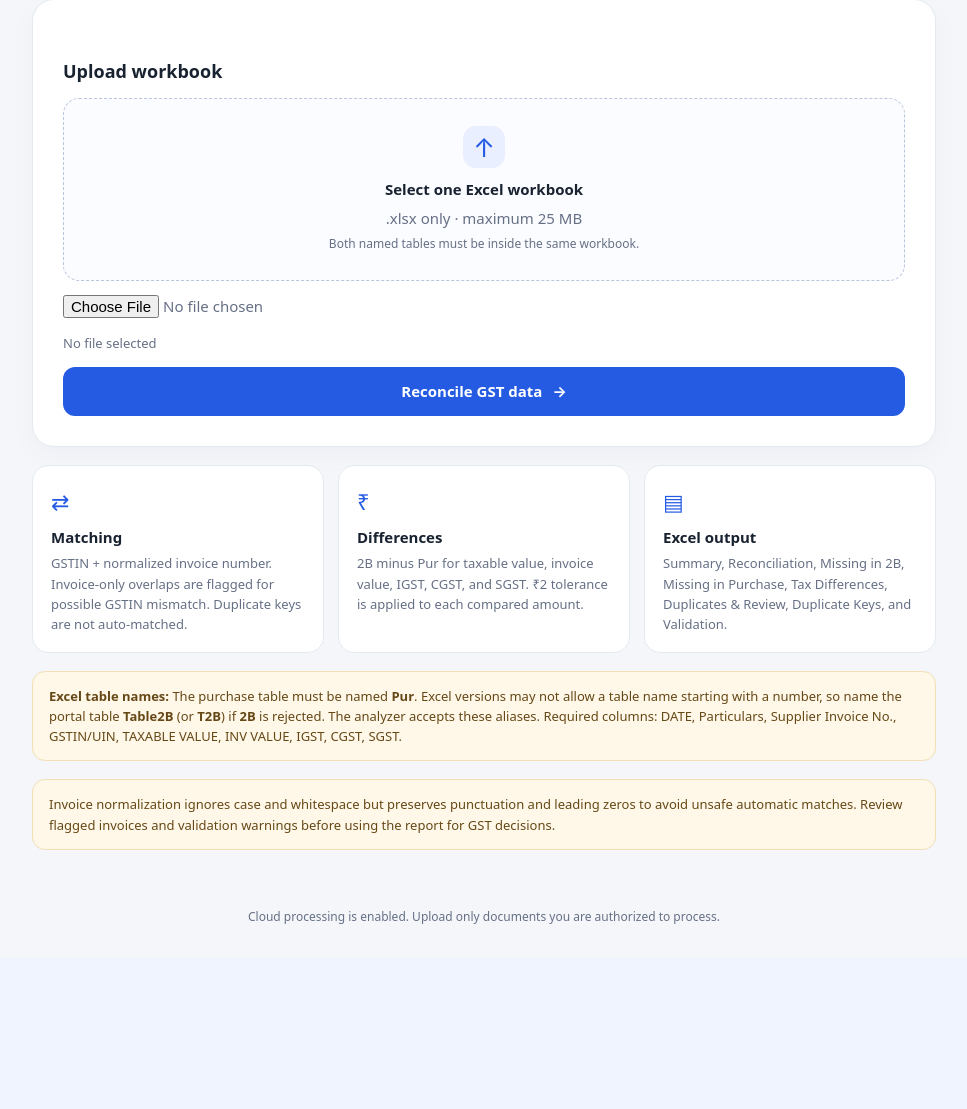
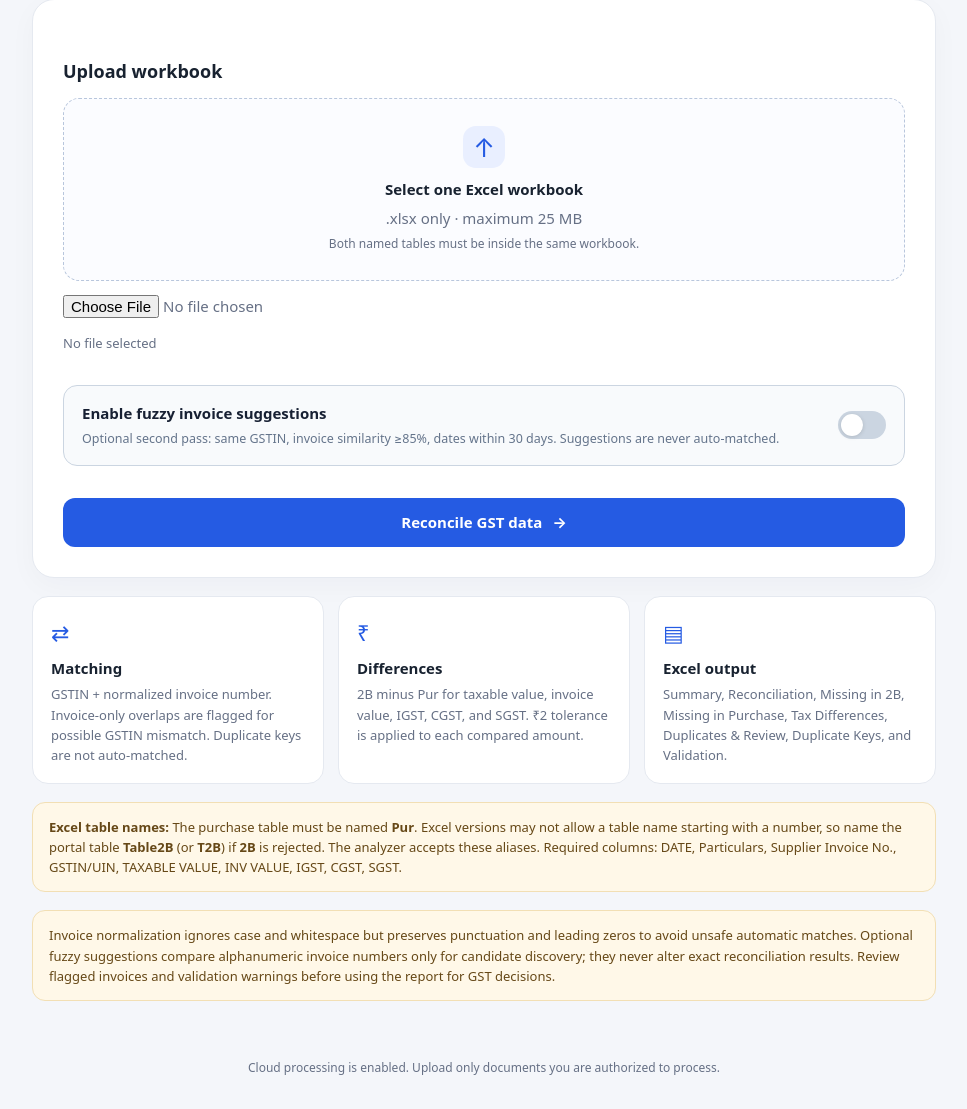
Before and after one commit to afteratim/fuzz_tsg, a Flask app: page /gst-reconcile in a window 1280 px wide. Shown: the part 354-1463 px from the top of the page, without its empty margins (156-1123 px from the left). Before the commit the page ends 1278 px from the top, so only its background shows below. Run offline with Flask 3, Linux system fonts and the light colour scheme; the visitor is signed in with stand-in values (Sample User, id 1); some libraries are stand-ins or nearby versions.

Commit message:
Update gst_reconciliation.html

```diff
--- a/templates/gst_reconciliation.html
+++ b/templates/gst_reconciliation.html
@@ -19,6 +19,11 @@
     </label>
     <input id="workbook" name="workbook" type="file" required accept=".xlsx">
     <div id="selected-files" class="selected-files">No file selected</div>
+    <label class="fuzzy-toggle" for="fuzzy_enabled">
+      <span class="fuzzy-toggle-copy"><strong>Enable fuzzy invoice suggestions</strong><small>Optional second pass: same GSTIN, invoice similarity ≥85%, dates within 30 days. Suggestions are never auto-matched.</small></span>
+      <input id="fuzzy_enabled" name="fuzzy_enabled" type="checkbox" value="on">
+      <span class="fuzzy-switch" aria-hidden="true"></span>
+    </label>
     <button class="primary" type="submit">Reconcile GST data <span>→</span></button>
   </form>
 </section>
@@ -28,6 +33,7 @@
   <article class="info-card"><span class="card-icon">▤</span><h3>Excel output</h3><p>Summary, Reconciliation, Missing in 2B, Missing in Purchase, Tax Differences, Duplicates & Review, Duplicate Keys, and Validation.</p></article>
 </section>
 <p class="notice"><strong>Excel table names:</strong> The purchase table must be named <strong>Pur</strong>. Excel versions may not allow a table name starting with a number, so name the portal table <strong>Table2B</strong> (or <strong>T2B</strong>) if <strong>2B</strong> is rejected. The analyzer accepts these aliases. Required columns: DATE, Particulars, Supplier Invoice No., GSTIN/UIN, TAXABLE VALUE, INV VALUE, IGST, CGST, SGST.</p>
-<p class="notice">Invoice normalization ignores case and whitespace but preserves punctuation and leading zeros to avoid unsafe automatic matches. Review flagged invoices and validation warnings before using the report for GST decisions.</p>
+<p class="notice">Invoice normalization ignores case and whitespace but preserves punctuation and leading zeros to avoid unsafe automatic matches. Optional fuzzy suggestions compare alphanumeric invoice numbers only for candidate discovery; they never alter exact reconciliation results. Review flagged invoices and validation warnings before using the report for GST decisions.</p>
+<link rel="stylesheet" href="{{ url_for('static', filename='gst_results.css') }}">
 <script src="{{ url_for('static', filename='app.js') }}" defer></script>
 {% endblock %}
```
